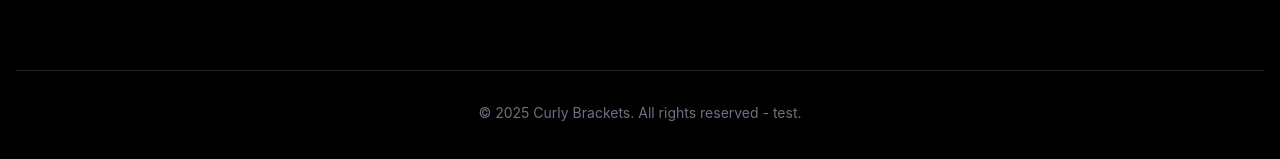
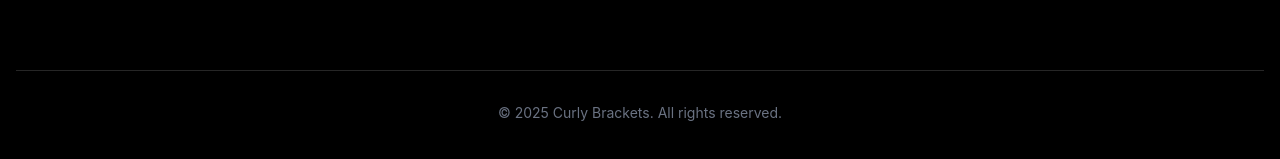
Before and after one commit to dwedigital/curly-brackets-site, a Next.js app: page / in a window 1280 px wide. Shown: the part 3537-3696 px from the top of the page. Built offline with nearby package versions, Linux system fonts and the light colour scheme.

Commit message:
removed test

```diff
--- a/src/app/components/Footer.tsx
+++ b/src/app/components/Footer.tsx
@@ -35,7 +35,7 @@ export default function Footer() {
                     </ul>
                 </div>
                 <div className="mt-24 pt-8 border-t border-gray-800 text-center text-gray-500 text-sm">
-                    &copy; {new Date().getFullYear()} Curly Brackets. All rights reserved - test.
+                    &copy; {new Date().getFullYear()} Curly Brackets. All rights reserved.
                 </div>
             </div>
         </footer>
```
